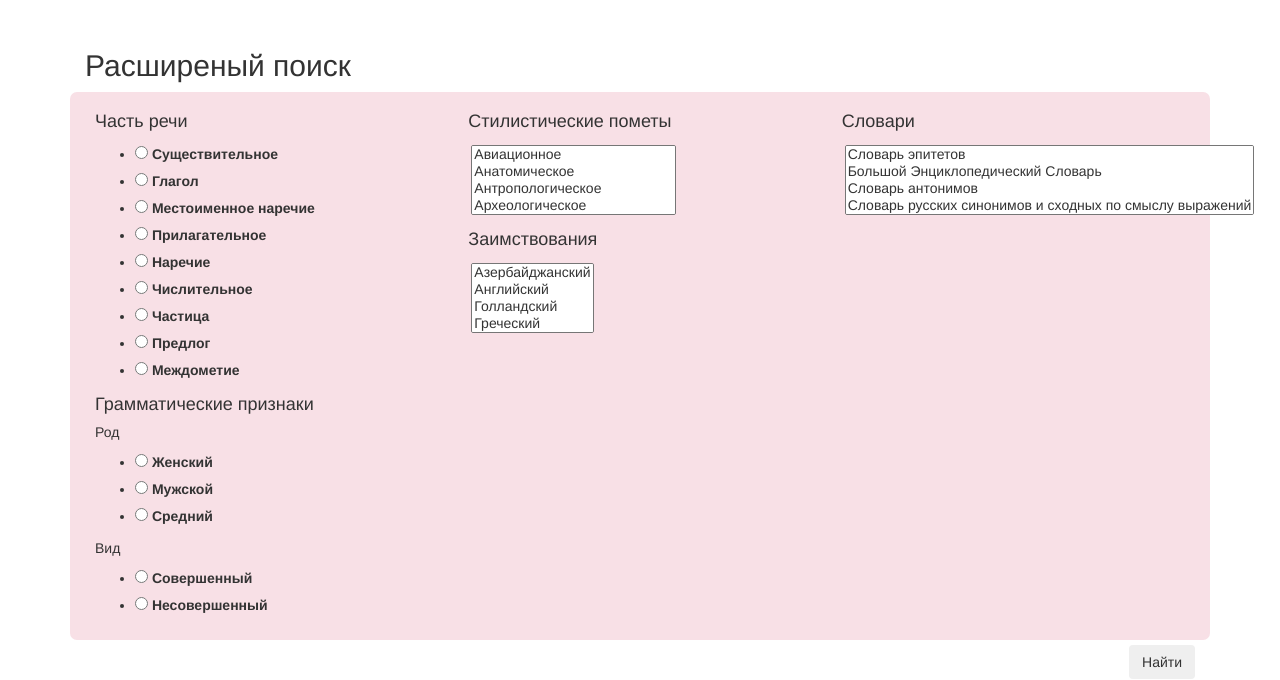
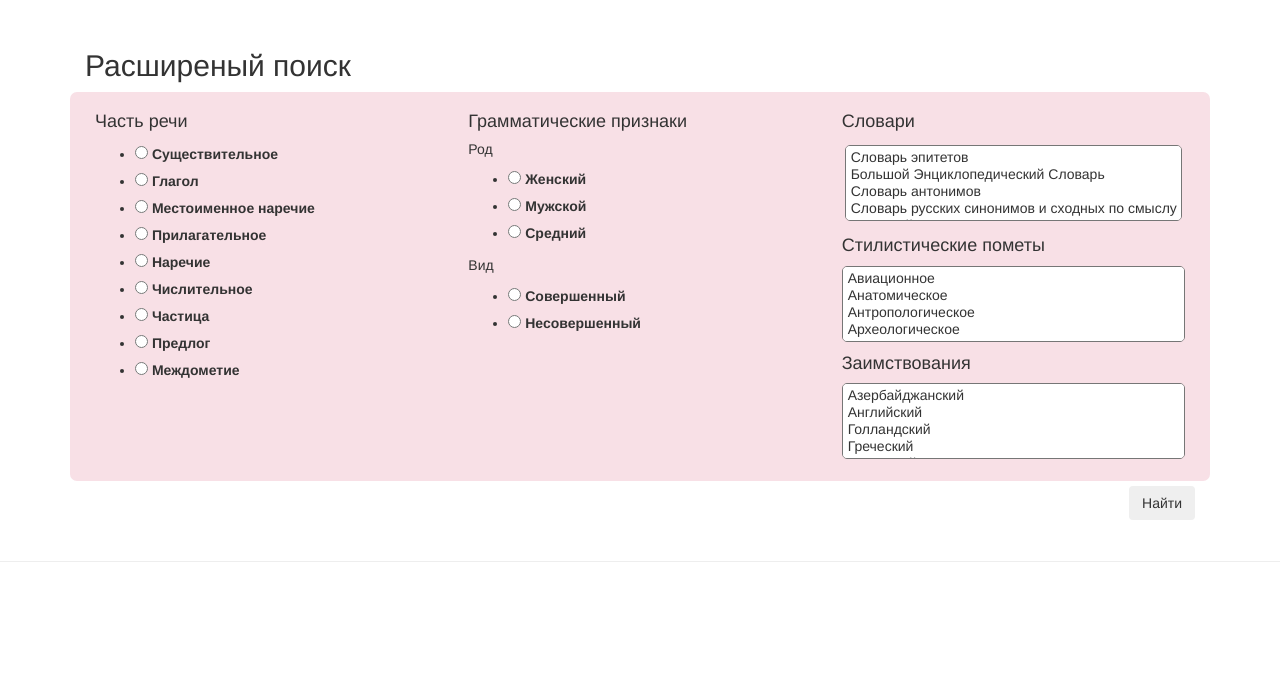
Before and after one commit to Dashershneva/Slovari, a Flask app: page /Vyshka_slovari_extended_search in a window 1280 px wide. Shown: the part 51-731 px from the top of the page. After the commit the page ends 613 px from the top, so only its background shows below. Run offline with Flask 2, Linux system fonts and the light colour scheme; some libraries are stand-ins or nearby versions.

Commit message:
styles update

```diff
--- a/Slovari_website/main.py
+++ b/Slovari_website/main.py
@@ -38,7 +38,7 @@ def load_user(userid):
 
 
 def handle_exception(val):
-    val_new = [("пока не знаю)", "—")]
+    val_new = [("пока не знаю :)", "—")]
     if val == []:
         return val_new
     if val[0][0] == None:
--- a/Slovari_website/templates/Show_entries.html
+++ b/Slovari_website/templates/Show_entries.html
@@ -99,7 +99,7 @@
 		{% endif %}
 		{% if usage %}
 			<div class="card">
-				<h3>Употребление:</h3>
+				<h3>Пометы:</h3>
 				<p>{{ usage[0][0] }}</p>
 				<p style="float:right;">{{ usage[0][1] }}</p>
 				<br>
--- a/Slovari_website/templates/Slovar_extended_search.html
+++ b/Slovari_website/templates/Slovar_extended_search.html
@@ -53,6 +53,8 @@
 		    <div class="col-md-4">
 			  <h4>Часть речи</h4>
 			  <p>{{ form.noun_field }}</p>
+		    </div>
+		    <div class="col-md-4">
 			  <h4>Грамматические признаки</h4>
 		      <h5>Род</h5>
 			  <p>{{ form.gender_field }}</p>
@@ -60,14 +62,12 @@
 			  <p>{{ form.aspect_field }}</p>
 		    </div>
 		    <div class="col-md-4">
+			  <h4>Словари</h4>
+			  <p class='searchbar-text'>{{ form.dict_field(class_="searchfield") }}</p>
 			  <h4>Стилистические пометы</h4>
-			  <p class='searchbar-text'>{{ form.marker_field }}</p>
+			  <p>{{ form.marker_field(class_="searchfield") }}</p>
 			  <h4>Заимствования</h4>
-			  <p class='searchbar-text'>{{ form.borrowings_field }}</p>
-		    </div>
-		    <div class="col-md-4">
-			  <h4>Словари</h4>
-			  <p class='searchbar-text'>{{ form.dict_field }}</p>
+			  <p>{{ form.borrowings_field(class_="searchfield") }}</p>
 		    </div>
 		  </div>
 		  <input class="btn" type="submit" value="Найти" style="float:right; margin-top: 5px;">
```
